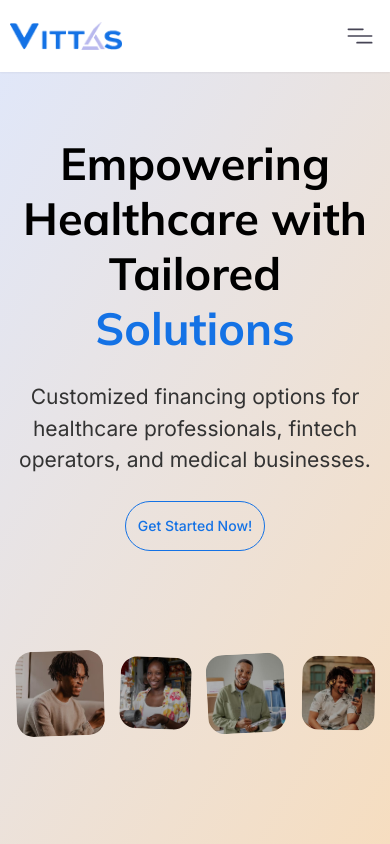
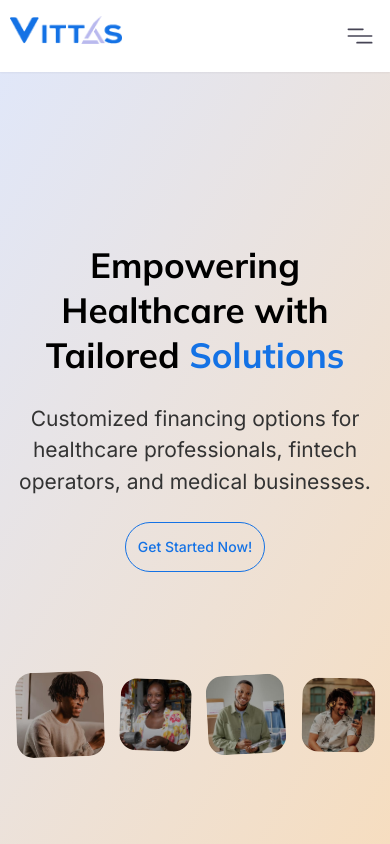
Before and after one commit to PiusLucky/lms-landing-page, a Next.js app: page / in a window 390 px wide. Shown: the top 844 px of the page. Built offline with nearby package versions, Linux system fonts and the light colour scheme.

Commit message:
chore: mobile issues resolved

```diff
--- a/src/components/common/NavBar.tsx
+++ b/src/components/common/NavBar.tsx
@@ -112,9 +112,11 @@ function NavBar() {
         } `}
       >
         <div className="flex justify-between mx-[10px]">
-          <div className="flex gap-[50px] text-[16px] items-center select-none">
-            <img src="/images/logo.png" alt="logo" className="w-[7rem]" />
-          </div>
+          <Link href="/">
+            <div className="flex gap-[50px] text-[16px] items-center select-none">
+              <img src="/images/logo.png" alt="logo" className="w-[7rem]" />
+            </div>
+          </Link>
           <div className="flex items-center gap-[40px]">
             {menu ? (
               <X
@@ -124,7 +126,7 @@ function NavBar() {
             ) : (
               <img
                 src="/images/hamburger.svg"
-                alt="logo"
+                alt="hamburger"
                 className="cursor-pointer animate-in fade-in zoom-in"
                 onClick={toggleMenu}
               />
--- a/src/layouts/LandingPageLayout.tsx
+++ b/src/layouts/LandingPageLayout.tsx
@@ -51,7 +51,9 @@ function LandingPageLayout({ children }: { children: React.ReactNode }) {
 
   return (
     <div className="overflow-hidden">
-      <LoadingIndicator isLoading={isLoading} />
+      <div className="!flex !justify-center !items-center">
+        <LoadingIndicator isLoading={isLoading} />
+      </div>
 
       <NavBar />
 
--- a/src/sections/FaqSection.tsx
+++ b/src/sections/FaqSection.tsx
@@ -61,10 +61,10 @@ export default function FaqSection() {
         <Accordion type="single" collapsible>
           {data.map((item) => (
             <AccordionItem value={item.question} key={item.id}>
-              <AccordionTrigger className="text-[24px]">
+              <AccordionTrigger className="md:text-[24px]">
                 {item.question}
               </AccordionTrigger>
-              <AccordionContent className="text-[18px]">
+              <AccordionContent className="md:text-[18px]">
                 {item.answer}
               </AccordionContent>
             </AccordionItem>
--- a/src/sections/HeroSection.tsx
+++ b/src/sections/HeroSection.tsx
@@ -76,7 +76,7 @@ function HeroSection() {
         <p
           className={cn(
             mulishFont.className,
-            "text-[45px] md:text-[65px] text-center leading-[55px] md:leading-[70px] font-[800]"
+            "text-[35px] md:text-[65px] text-center leading-[45px] md:leading-[70px] font-[800] mt-32"
           )}
         >
           Empowering Healthcare with Tailored{" "}
--- a/src/sections/MedicalEquipmentHowItWorksSection.tsx
+++ b/src/sections/MedicalEquipmentHowItWorksSection.tsx
@@ -53,7 +53,7 @@ const HowItWorksCard = ({
 }) => {
   return (
     <div className="flex gap-4">
-      <div className="bg-primary text-white rounded-full w-[50px] h-[50px] flex items-center justify-center">
+      <div className="hidden md:flex bg-primary text-white rounded-full w-[50px] h-[50px] flex items-center justify-center">
         {number}
       </div>
       <div>
```
